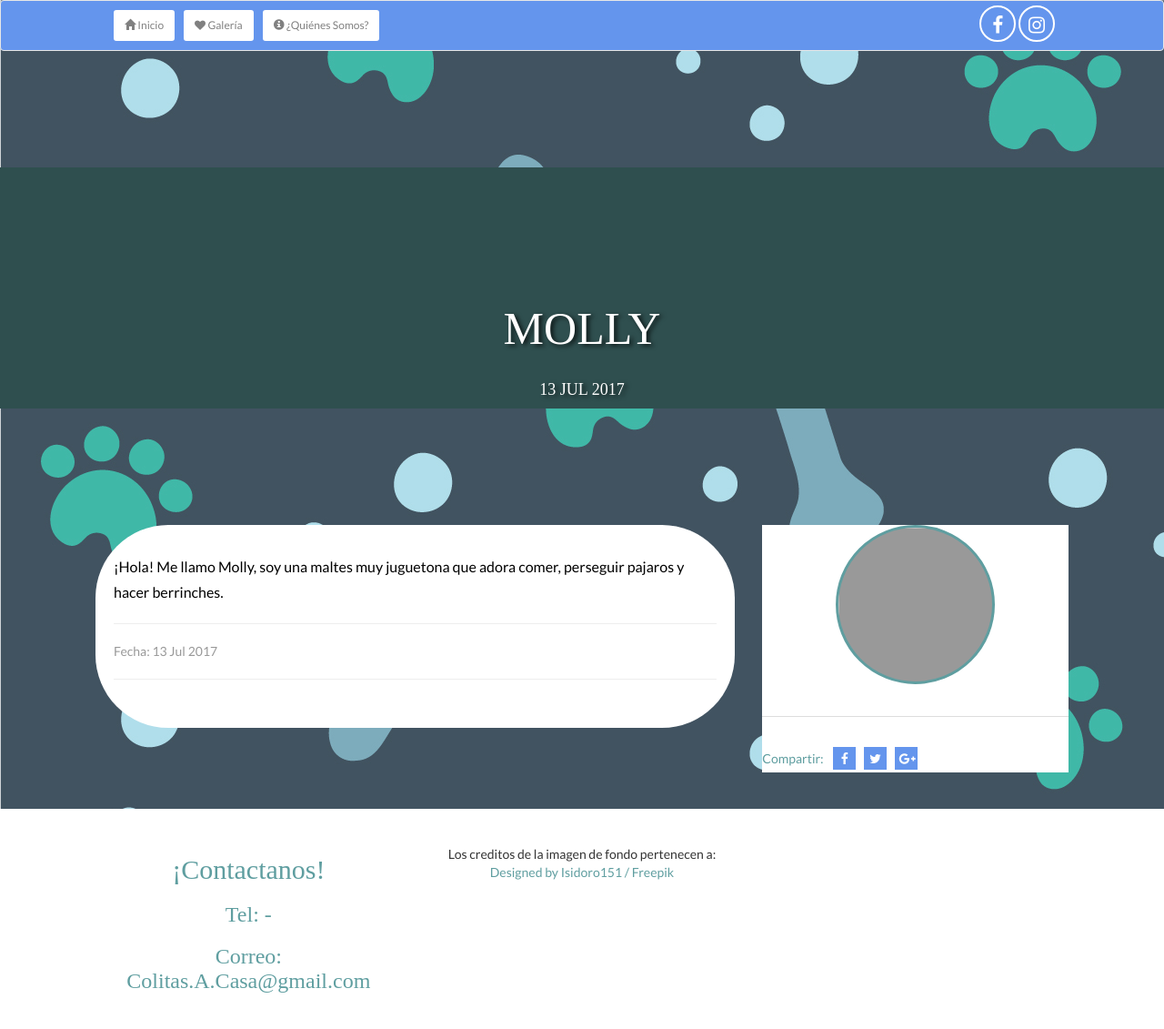
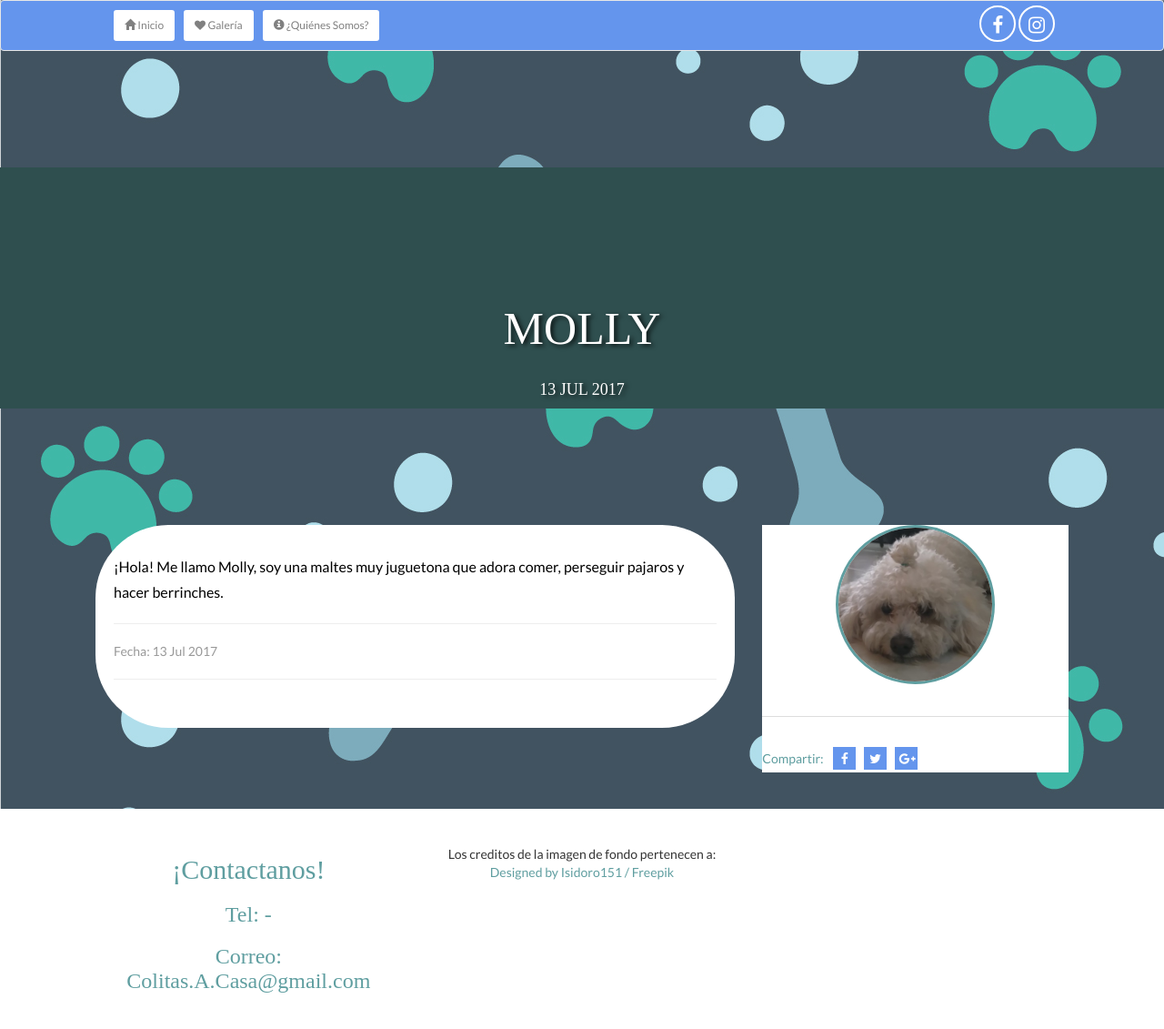
Before and after one commit to ColitasACasaAC/ColitasACasaAC.github.io, a Jekyll site: the page built from _posts/2017-07-13-Molly.md, in a window 1280 px wide. Shown: the whole page at 91% size. Built offline with Jekyll 4.4.1, drawn with Linux system fonts in a browser that asks for light colours; nearby versions of some CDN libraries; some web fonts are replaced; comment, search, counter and statistics services are not loaded.

Commit message:
Travis add

```diff
--- a/_layouts/post.html
+++ b/_layouts/post.html
@@ -72,7 +72,7 @@ title: "Colitas a Casa A.C. - Adopta"
             <div class="col-md-4">
                 <div class="about border">
                     <div class="author-image" style="border: 0">
-                        <img src="{{author.image}}" alt="{{author.name}}" title="{{author.name}}" />
+                        <img src="{{page.image}}" alt="{{author.name}}" title="{{author.name}}" />
                     </div>
                     <div class="author-info">
                         <h2 rel="author">{{author.name}}</h2>
```
